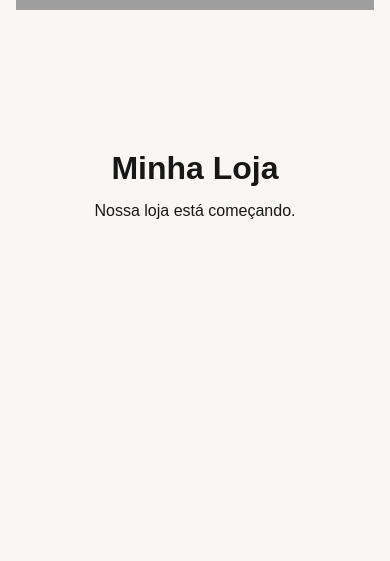
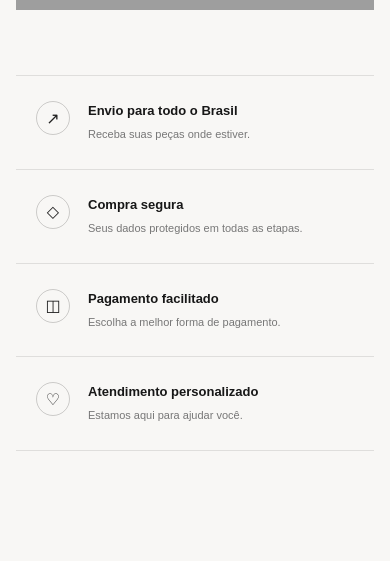
Before and after one commit to eviana-create/loja-roupa-camille, a React (Vite) app: page / in a window 390 px wide. Shown: the part 4109-4670 px from the top of the page. Built offline with nearby package versions, Linux system fonts and the light colour scheme; grey boxes are pictures that could not be loaded.

Commit message:
feat: adiciona secao de beneficios

```diff
--- a/src/App.jsx
+++ b/src/App.jsx
@@ -3,6 +3,7 @@ import Hero from "./components/Hero";
 import Categories from "./components/Categories";
 import Products from "./components/Products";
 import Offers from "./components/Offers";
+import Benefits from "./components/Benefits";
 
 function App() {
   return (
@@ -12,6 +13,7 @@ function App() {
       <Categories />
       <Products />
       <Offers />
+      <Benefits />
 
 
       <main
--- /dev/null
+++ b/src/components/Benefits.css
@@ -0,0 +1,154 @@
+.benefits {
+  width: 100%;
+  max-width: 1400px;
+
+  margin: 0 auto;
+
+  padding: 25px 32px 90px;
+}
+
+/* GRID */
+
+.benefits-grid {
+  display: grid;
+
+  grid-template-columns: repeat(4, 1fr);
+
+  border-top: 1px solid rgba(0, 0, 0, 0.1);
+  border-bottom: 1px solid rgba(0, 0, 0, 0.1);
+}
+
+/* ITEM */
+
+.benefit-item {
+  min-height: 150px;
+
+  padding: 32px 28px;
+
+  display: flex;
+
+  align-items: flex-start;
+
+  gap: 18px;
+
+  border-right: 1px solid rgba(0, 0, 0, 0.1);
+}
+
+.benefit-item:last-child {
+  border-right: none;
+}
+
+/* ÍCONE */
+
+.benefit-icon {
+  flex-shrink: 0;
+
+  width: 34px;
+  height: 34px;
+
+  border: 1px solid rgba(0, 0, 0, 0.18);
+
+  border-radius: 50%;
+
+  display: flex;
+  align-items: center;
+  justify-content: center;
+
+  font-size: 16px;
+
+  color: #222;
+}
+
+/* CONTEÚDO */
+
+.benefit-content h3 {
+  margin: 2px 0 0;
+
+  font-size: 13px;
+
+  font-weight: 600;
+
+  color: #171717;
+}
+
+.benefit-content p {
+  max-width: 190px;
+
+  margin-top: 8px;
+
+  font-size: 11px;
+
+  line-height: 1.6;
+
+  color: #777;
+}
+
+/* HOVER */
+
+.benefit-item {
+  transition: background 0.25s ease;
+}
+
+.benefit-item:hover {
+  background: rgba(255, 255, 255, 0.65);
+}
+
+/* TABLET */
+
+@media (max-width: 1000px) {
+
+  .benefits {
+    padding: 10px 24px 70px;
+  }
+
+  .benefits-grid {
+    grid-template-columns: repeat(2, 1fr);
+  }
+
+  .benefit-item:nth-child(2) {
+    border-right: none;
+  }
+
+  .benefit-item:nth-child(1),
+  .benefit-item:nth-child(2) {
+    border-bottom: 1px solid rgba(0, 0, 0, 0.1);
+  }
+
+}
+
+/* CELULAR */
+
+@media (max-width: 700px) {
+
+  .benefits {
+    padding: 5px 16px 60px;
+  }
+
+  .benefits-grid {
+    grid-template-columns: 1fr;
+  }
+
+  .benefit-item {
+    min-height: auto;
+
+    padding: 25px 20px;
+
+    border-right: none;
+
+    border-bottom: 1px solid rgba(0, 0, 0, 0.1);
+  }
+
+  .benefit-item:last-child {
+    border-bottom: none;
+  }
+
+  .benefit-item:nth-child(1),
+  .benefit-item:nth-child(2) {
+    border-bottom: 1px solid rgba(0, 0, 0, 0.1);
+  }
+
+  .benefit-content p {
+    max-width: none;
+  }
+
+}
--- /dev/null
+++ b/src/components/Benefits.jsx
@@ -0,0 +1,64 @@
+import "./Benefits.css";
+
+const beneficios = [
+  {
+    id: 1,
+    icone: "↗",
+    titulo: "Envio para todo o Brasil",
+    descricao: "Receba suas peças onde estiver.",
+  },
+  {
+    id: 2,
+    icone: "◇",
+    titulo: "Compra segura",
+    descricao: "Seus dados protegidos em todas as etapas.",
+  },
+  {
+    id: 3,
+    icone: "◫",
+    titulo: "Pagamento facilitado",
+    descricao: "Escolha a melhor forma de pagamento.",
+  },
+  {
+    id: 4,
+    icone: "♡",
+    titulo: "Atendimento personalizado",
+    descricao: "Estamos aqui para ajudar você.",
+  },
+];
+
+function Benefits() {
+  return (
+    <section className="benefits">
+
+      <div className="benefits-grid">
+
+        {beneficios.map((beneficio) => (
+          <div className="benefit-item" key={beneficio.id}>
+
+            <div className="benefit-icon">
+              {beneficio.icone}
+            </div>
+
+            <div className="benefit-content">
+
+              <h3>
+                {beneficio.titulo}
+              </h3>
+
+              <p>
+                {beneficio.descricao}
+              </p>
+
+            </div>
+
+          </div>
+        ))}
+
+      </div>
+
+    </section>
+  );
+}
+
+export default Benefits;
```
